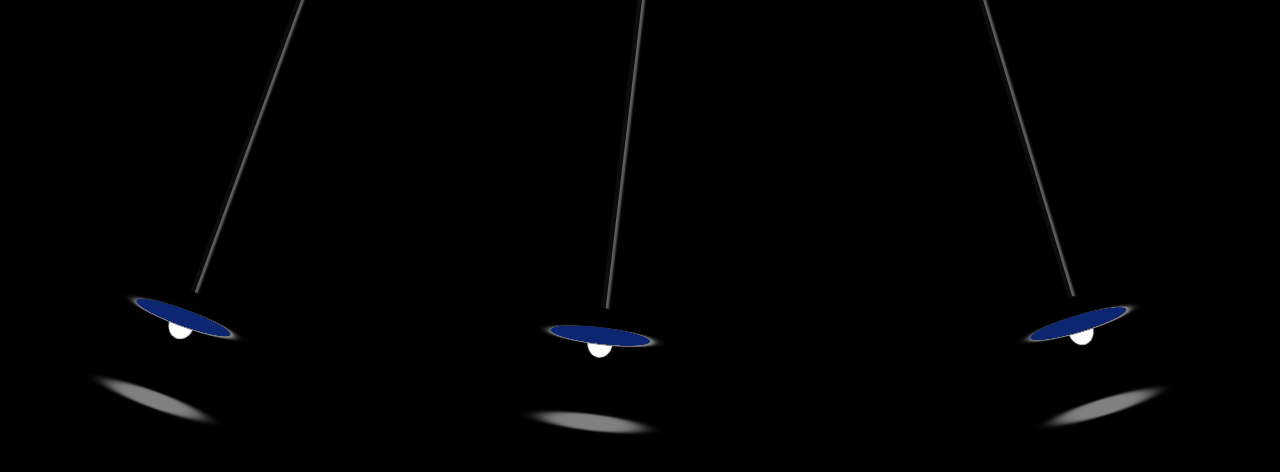
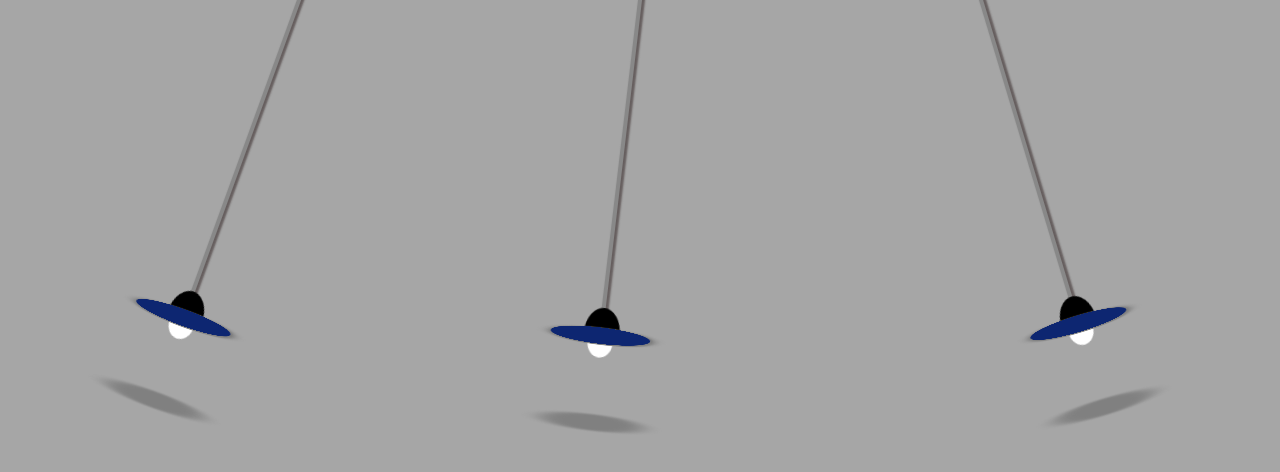
Before and after one commit to Asif1105/Chandelier-Animation, a plain HTML site: page index.html in a window 1280 px wide. Drawn offline with nearby package versions, Linux system fonts and the light colour scheme; files that its build step writes are made by us from their sources.

Commit message:
auto tag

```diff
--- a/style.scss
+++ b/style.scss
@@ -1,5 +1,5 @@
 body {
-    background: #000;
+    background: #00000059;
 }
 
 .container {
```
